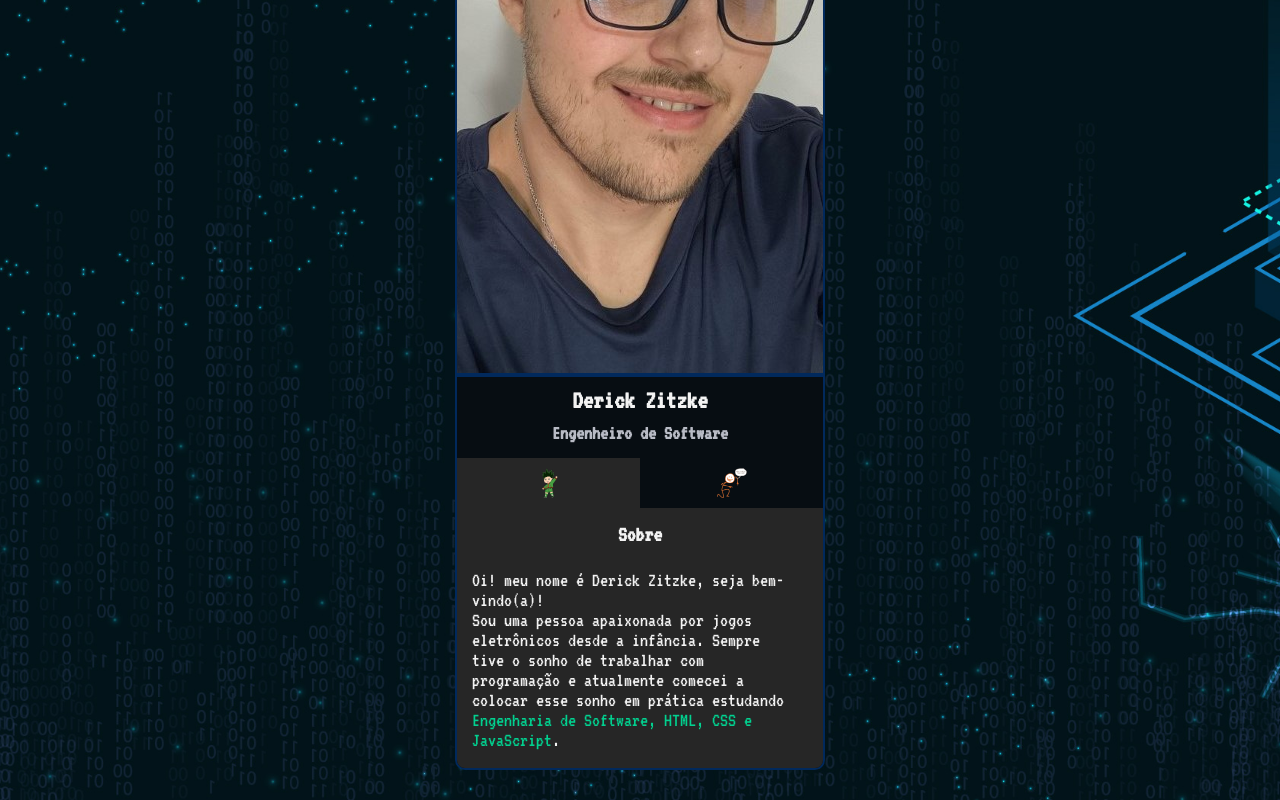
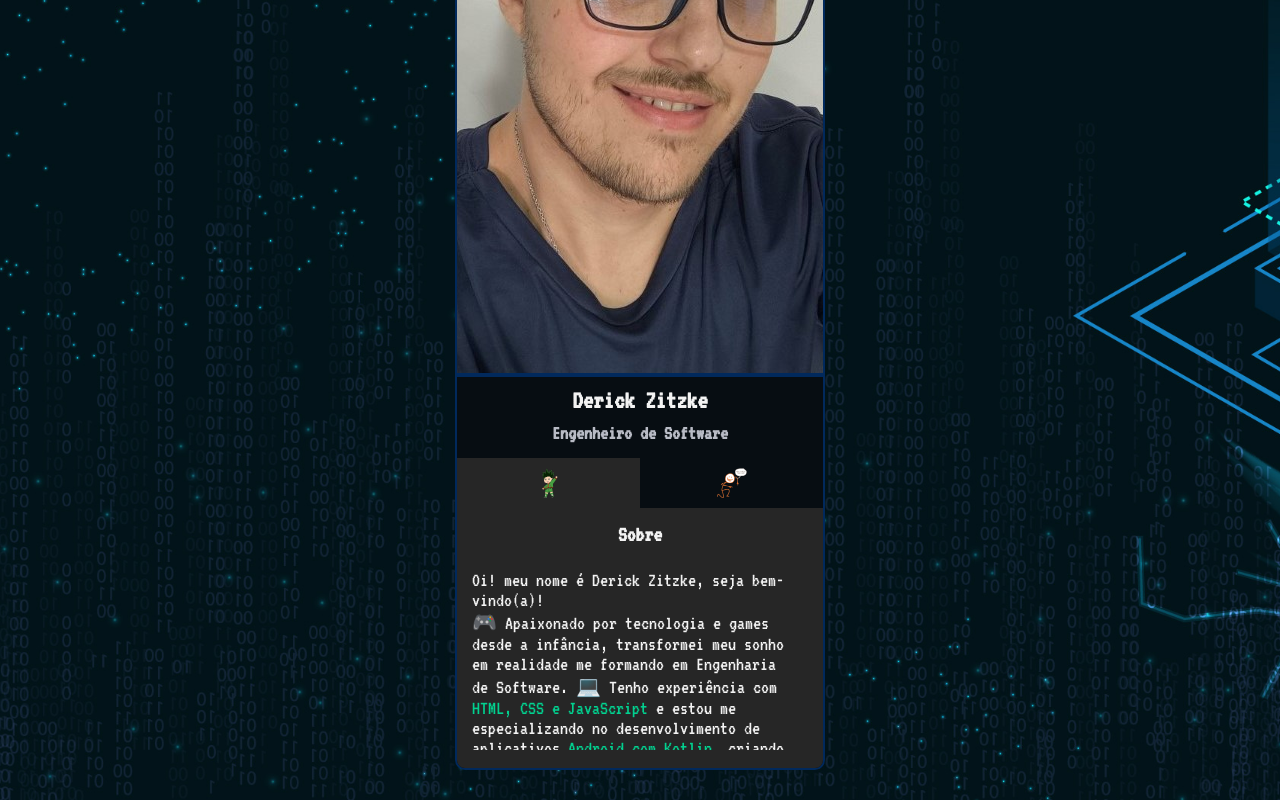
Before and after one commit to DerickZitzke/Portifolio, a plain HTML site: page index.html in a window 1280 px wide. Shown: the part 312-1112 px from the top of the page. Drawn offline with Linux system fonts and the light colour scheme.

Commit message:
Update index.html

```diff
--- a/index.html
+++ b/index.html
@@ -41,11 +41,11 @@
               <p>Oi! meu nome é Derick Zitzke, seja bem-vindo(a)!</p>
 
               <p>
-                Sou uma pessoa apaixonada por jogos eletrônicos desde a infância.
-                Sempre tive o sonho de trabalhar com programação e atualmente comecei a colocar esse sonho em prática estudando
-                <span>Engenharia de Software, HTML, CSS e JavaScript</span>.<p>
-                Gosto muito de acompanhar as novidades do mundo gamer como jogos, gameplays, hardwares e acessórios gamers.</p>
-                Meus principais hobbies são jogar video games, ver animes, séries e YouTube.
+                🎮 Apaixonado por tecnologia e games desde a infância, transformei meu sonho em realidade me formando em Engenharia de Software.
+                💻 Tenho experiência com <span>HTML, CSS e JavaScript</span> e estou me especializando no desenvolvimento de aplicativos <span>Android com Kotlin</span>, criando soluções funcionais e intuitivas para dispositivos móveis.
+                🚀 Sou movido por curiosidade, aprendizado constante e pela vontade de transformar ideias em projetos reais.
+                🎯 No mundo gamer, acompanho de perto novidades, lançamentos, hardwares e acessórios.
+                📺 No tempo livre, mergulho em games, animes, séries e conteúdo no YouTube, sempre buscando unir diversão e inspiração para novas criações.
               </p>
             </div>
           </div>
```
